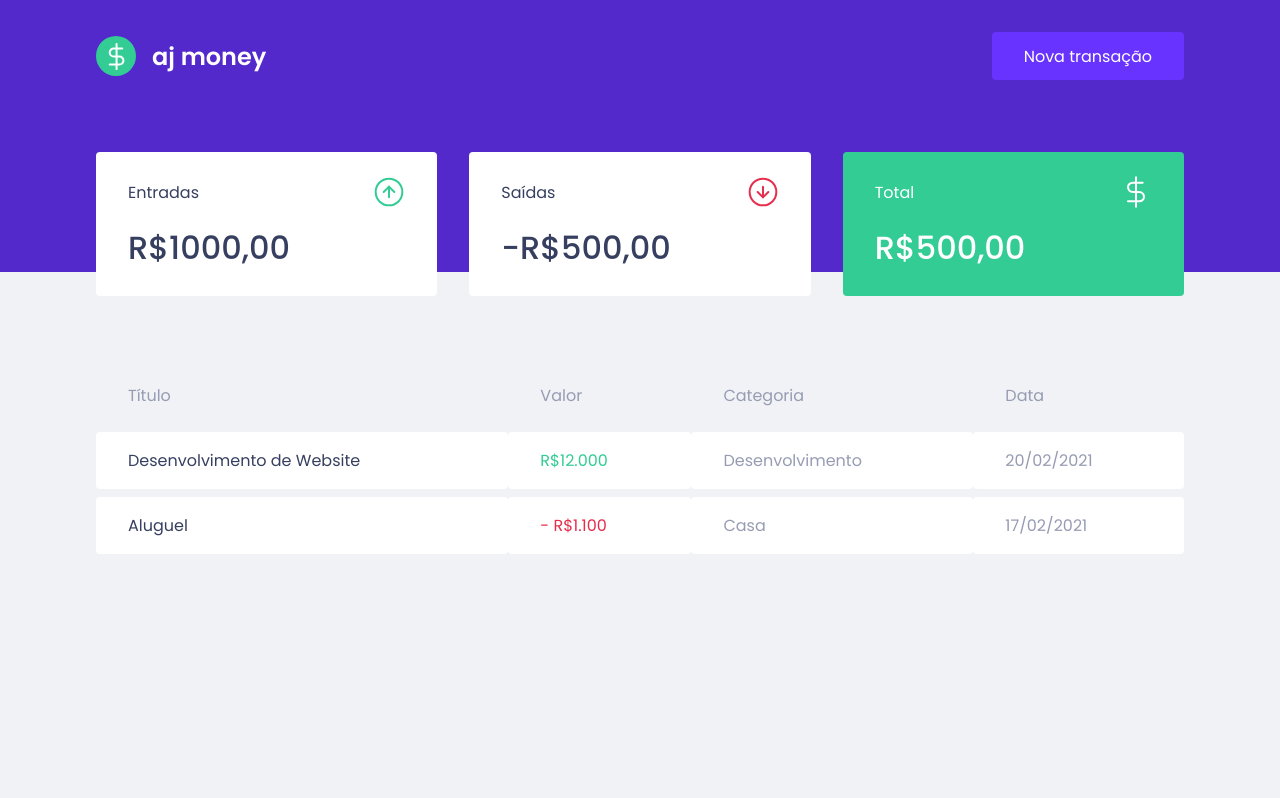
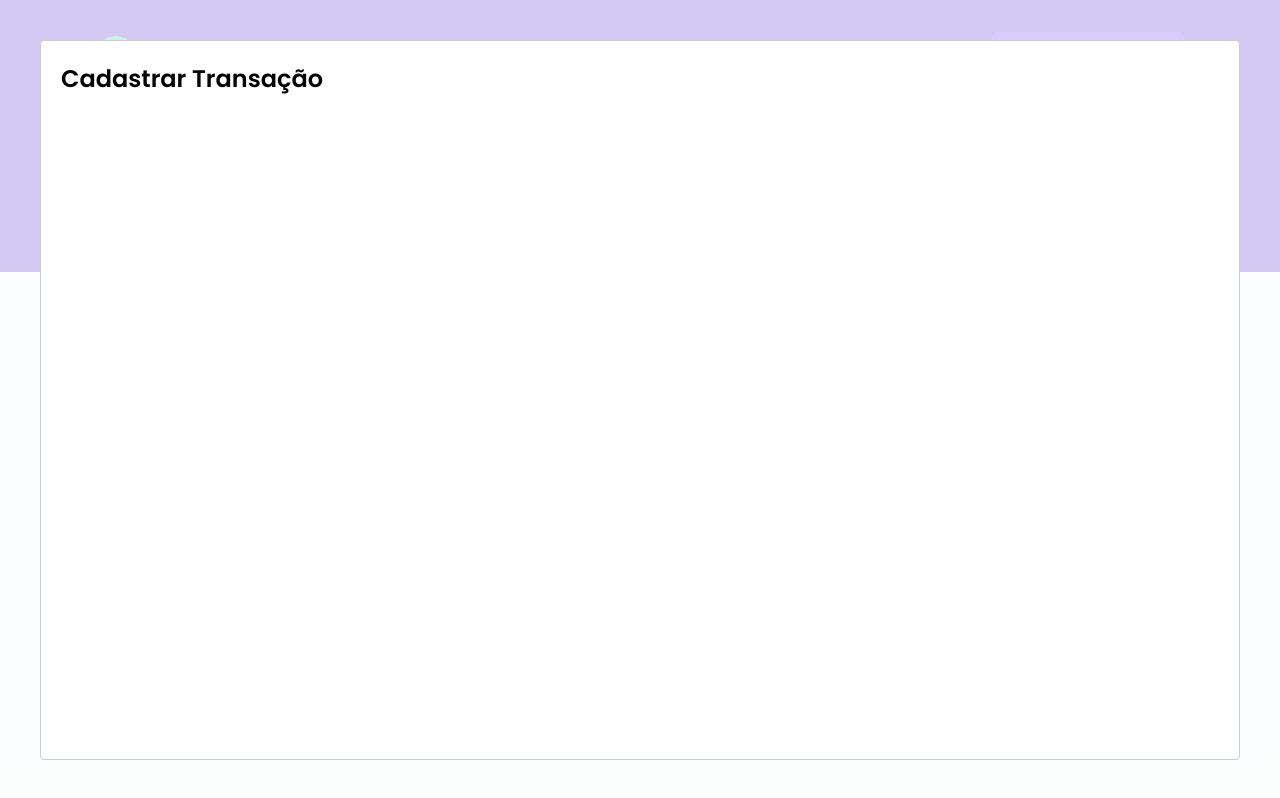
Before and after one commit to adormundo/ajmoney, a React (Create React App) app: page / in a window 1280 px wide. Both pictures are taken after a click on the button "Nova transação". Built offline with nearby package versions, Linux system fonts and the light colour scheme; no server answers; what miragejs would draw is missing.

Commit message:
insert modal NewTransaction

```diff
--- a/package.json
+++ b/package.json
@@ -3,6 +3,7 @@
   "version": "0.1.0",
   "private": true,
   "dependencies": {
+    "@types/react-modal": "^3.13.1",
     "axios": "^1.2.1",
     "miragejs": "^0.1.46",
     "react": "^18.2.0",
--- a/src/App.tsx
+++ b/src/App.tsx
@@ -1,13 +1,34 @@
+import { useState } from 'react';
+import Modal from 'react-modal';
 import { Dashboard } from './components/Dashboard';
 import { Header } from './components/Header';
 
 import { GlobalStyle } from './styles/global';
 
+Modal.setAppElement('#root');
+
 export function App() {
+  const [isNewTransactionModalOpen, setIsNewTransactionModalOpen] =
+    useState(false);
+
+  function handleOpenNewTransactionModal() {
+    setIsNewTransactionModalOpen(true);
+  }
+
+  function handleCloseNewTransactionModal() {
+    setIsNewTransactionModalOpen(false);
+  }
+
   return (
     <>
-      <Header />
+      <Header onOpenNewTransactionModal={handleOpenNewTransactionModal} />
       <Dashboard />
+      <Modal
+        isOpen={isNewTransactionModalOpen}
+        onRequestClose={handleCloseNewTransactionModal}
+      >
+        <h2>Cadastrar Transação</h2>
+      </Modal>
       <GlobalStyle />
     </>
   );
--- a/src/components/Header/index.tsx
+++ b/src/components/Header/index.tsx
@@ -1,15 +1,21 @@
 import logoImg from '../../assets/logo.svg';
 import { Container, Content } from './styles';
 
-export function Header() {
+interface HeaderProps {
+  onOpenNewTransactionModal: () => void;
+}
+
+export function Header({ onOpenNewTransactionModal }: HeaderProps) {
   return (
     <Container>
       <Content>
-        <div className='logo'>
+        <div className="logo">
           <img src={logoImg} alt="aj money" />
           <h1>aj money</h1>
         </div>
-        <button type="button">Nova transação</button>
+        <button type="button" onClick={onOpenNewTransactionModal}>
+          Nova transação
+        </button>
       </Content>
     </Container>
   );
```
Also changed, not shown: 1 other file (tests, documents, lock files or other folders).
